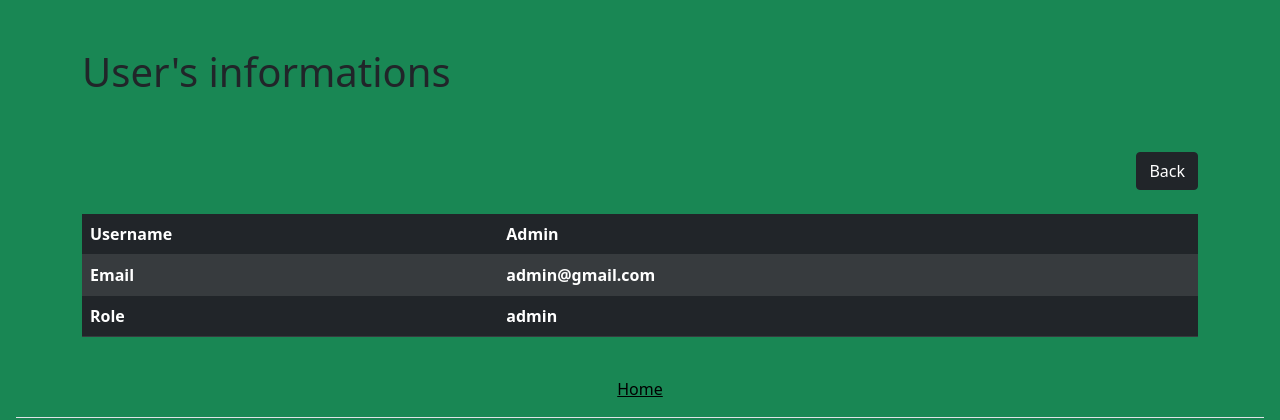
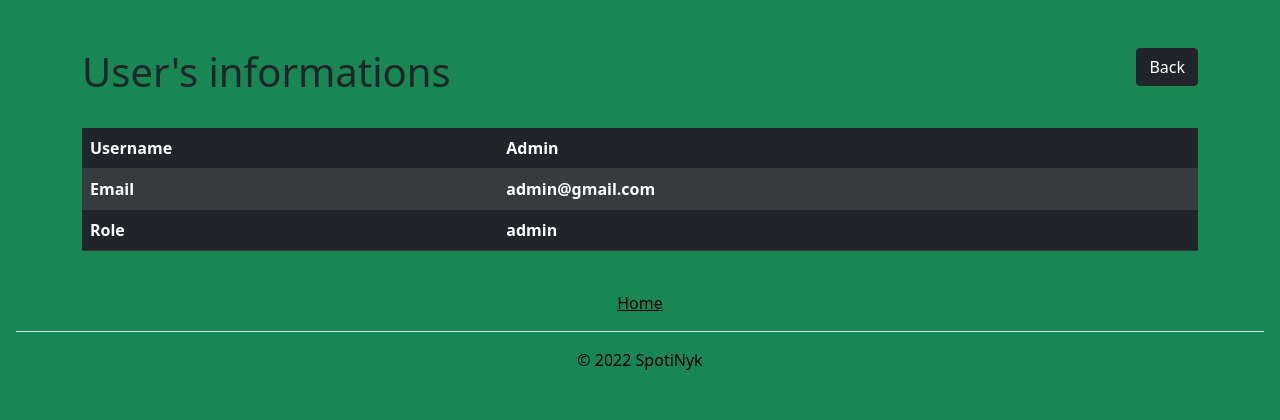
Before and after one commit to sambarthazon/WebsiteProject-UQAC, a Flask app: page /user/show/2 in a window 1280 px wide. Shown: the part 72-492 px from the top of the page. Run offline with Flask 2, Linux system fonts and the light colour scheme; a user stored in the database is signed in; data comes from the database, SQL or seed files in the repository; lists and menus that the app fills with data are empty; some libraries are stand-ins or nearby versions.

Commit message:
Update show_user.html

```diff
--- a/website/templates/show_user.html
+++ b/website/templates/show_user.html
@@ -1,13 +1,17 @@
 {% extends "base.html" %}
 {% block title %}User{% endblock %}
 {% block content %}
+<div class="row">
+  <div class="col">
     <h1 class="mt-5">User's informations</h1>
-        <div align="right">
+  </div>
+  <div class="col text-end">
     {% if current_user.role == 'admin' %}
       <a class="btn btn-dark mt-5" href="/users/list">Back</a>
     {% else %}
       <a class="btn btn-dark mt-5" href="{{url_for('views.home')}}">Back</a>
     {% endif %}
+  </div>
 </div>
 <br />
 <table class="table table-dark">
```
Lines whose indentation alone changed are shown as unchanged.
